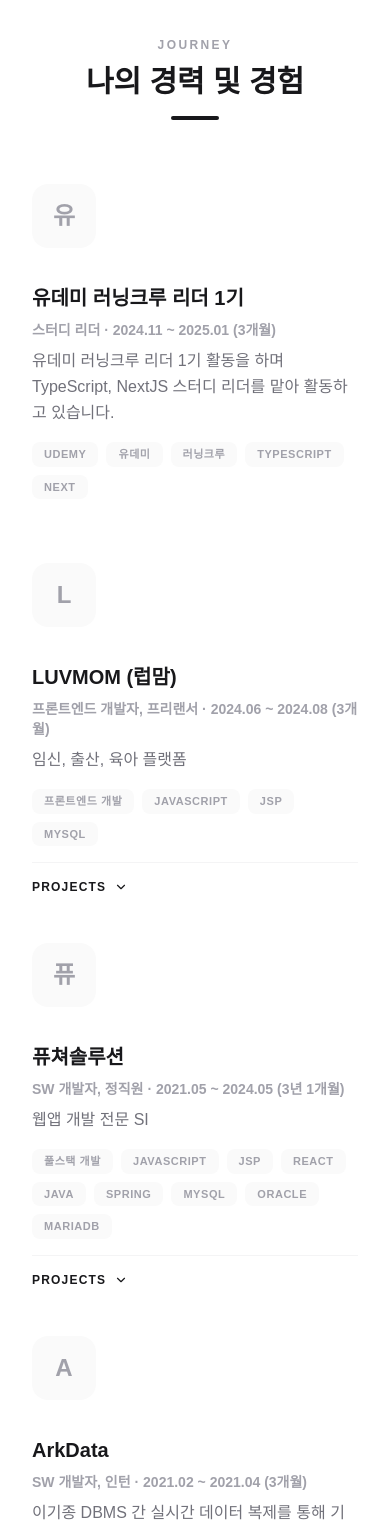
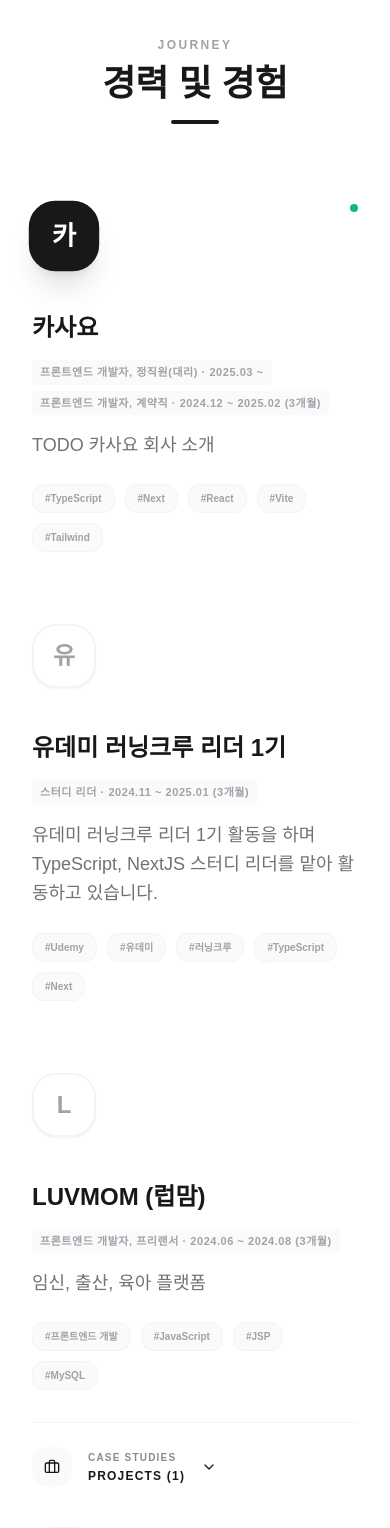
Before and after one commit to HwajinLee3114/lhjin-portfolio, a Next.js app: page /career in a window 390 px wide. Shown: the top 1528 px of the page. Built offline with nearby package versions, Linux system fonts and the light colour scheme; a web font is replaced by a local one.

Commit message:
update career

```diff
--- a/data/career.json
+++ b/data/career.json
@@ -12,9 +12,7 @@
       "JSP",
       "PostgreSQL"
     ],
-    "projects": [
-      "1"
-    ],
+    "projects": ["1"],
     "roles": [
       {
         "role": "SW 개발자, 정직원",
@@ -27,11 +25,7 @@
     "id": "2",
     "company": "ArkData",
     "companyInfo": "이기종 DBMS 간 실시간 데이터 복제를 통해 기업의 데이터 통합과 관리의 자유를 제공하는 솔루션",
-    "tag": [
-      "Oracle",
-      "C",
-      "C#"
-    ],
+    "tag": ["Oracle", "C", "C#"],
     "projects": [],
     "roles": [
       {
@@ -56,16 +50,7 @@
       "Oracle",
       "MariaDB"
     ],
-    "projects": [
-      "2",
-      "3",
-      "4",
-      "5",
-      "6",
-      "7",
-      "8",
-      "9"
-    ],
+    "projects": ["2", "3", "4", "5", "6", "7", "8", "9"],
     "roles": [
       {
         "role": "SW 개발자, 정직원",
@@ -78,15 +63,8 @@
     "id": "4",
     "company": "LUVMOM (럽맘)",
     "companyInfo": "임신, 출산, 육아 플랫폼",
-    "tag": [
-      "프론트엔드 개발",
-      "JavaScript",
-      "JSP",
-      "MySQL"
-    ],
-    "projects": [
-      "10"
-    ],
+    "tag": ["프론트엔드 개발", "JavaScript", "JSP", "MySQL"],
+    "projects": ["10"],
     "roles": [
       {
         "role": "프론트엔드 개발자, 프리랜서",
@@ -99,13 +77,7 @@
     "id": "5",
     "company": "유데미 러닝크루 리더 1기",
     "companyInfo": "유데미 러닝크루 리더 1기 활동을 하며 TypeScript, NextJS 스터디 리더를 맡아 활동하고 있습니다.",
-    "tag": [
-      "Udemy",
-      "유데미",
-      "러닝크루",
-      "TypeScript",
-      "Next"
-    ],
+    "tag": ["Udemy", "유데미", "러닝크루", "TypeScript", "Next"],
     "projects": [],
     "roles": [
       {
@@ -114,5 +86,23 @@
         "periodEnd": "2025-01"
       }
     ]
+  },
+  {
+    "id": "6",
+    "company": "카사요",
+    "companyInfo": "TODO 카사요 회사 소개",
+    "tag": ["TypeScript", "Next", "React", "Vite", "Tailwind"],
+    "projects": [],
+    "roles": [
+      {
+        "role": "프론트엔드 개발자, 정직원(대리)",
+        "periodStart": "2025-03"
+      },
+      {
+        "role": "프론트엔드 개발자, 계약직",
+        "periodStart": "2024-12",
+        "periodEnd": "2025-02"
+      }
+    ]
   }
 ]
--- a/src/app/career/page.tsx
+++ b/src/app/career/page.tsx
@@ -2,7 +2,7 @@
 
 import React, { useEffect, useMemo, useState } from 'react'
 import { motion, AnimatePresence } from 'framer-motion'
-import { ChevronDown } from 'lucide-react'
+import { ChevronDown, Briefcase } from 'lucide-react'
 
 import { career } from '@/data/career'
 import { projects } from '@/data/projects'
@@ -40,13 +40,11 @@ export default function Career() {
       className="flex flex-col items-center min-h-full bg-white dark:bg-[#1a1f24] p-8 md:p-16"
     >
       <div className="w-full max-w-4xl">
-        <header className="mb-16 text-center">
+        <header className="mb-20 text-center">
           <span className="text-zinc-400 text-xs font-black tracking-[0.2em] uppercase">
             Journey
           </span>
-          <h2 className="mt-2 text-3xl font-black text-zinc-900 dark:text-white">
-            나의 경력 및 경험
-          </h2>
+          <h2 className="mt-2 text-4xl font-black text-zinc-900 dark:text-white">경력 및 경험</h2>
           <div className="mt-4 h-1 w-12 bg-zinc-900 dark:bg-white mx-auto rounded-full" />
         </header>
 
@@ -58,69 +56,92 @@ export default function Career() {
                 <div className="flex-1 space-y-4 pt-2">
                   <div className="h-4 w-48 bg-zinc-100 rounded" />
                   <div className="h-3 w-32 bg-zinc-50 rounded" />
-                  <div className="flex gap-2">
-                    <div className="h-6 w-16 bg-zinc-50 rounded-full" />
-                    <div className="h-6 w-16 bg-zinc-50 rounded-full" />
-                  </div>
                 </div>
               </div>
             ))}
           </div>
         ) : (
-          <div className="space-y-12">
+          <div className="relative space-y-10">
+            <div className="absolute left-8 top-10 bottom-10 w-[2px] bg-gradient-to-b from-zinc-200 via-zinc-100 to-transparent dark:from-zinc-700 dark:via-zinc-800 dark:to-transparent hidden md:block" />
+
             {sortedCareer.map((item, idx) => (
               <motion.div
                 key={item.id}
-                initial={{ opacity: 0, y: 20 }}
-                animate={{ opacity: 1, y: 0 }}
+                initial={{ opacity: 0, x: -20 }}
+                animate={{ opacity: 1, x: 0 }}
                 transition={{ delay: idx * 0.1 }}
-                className="group flex flex-col md:flex-row gap-8"
+                className="group relative flex flex-col md:flex-row gap-10"
               >
-                {/* Logo Placeholder */}
-                <div className="w-16 h-16 shrink-0 flex items-center justify-center rounded-2xl bg-zinc-50 dark:bg-zinc-800/50 text-zinc-400 font-black text-2xl group-hover:bg-zinc-900 group-hover:text-white dark:group-hover:bg-white dark:group-hover:text-zinc-900 transition-all duration-300">
-                  {item.company.charAt(0)}
+                <div className="relative z-10 shrink-0">
+                  <div
+                    className={cn(
+                      'w-16 h-16 flex items-center justify-center rounded-3xl border-2 transition-all duration-500 shadow-sm overflow-hidden font-black text-2xl',
+                      idx === 0
+                        ? 'bg-zinc-900 border-zinc-900 text-white dark:bg-white dark:border-white dark:text-zinc-900 shadow-xl scale-110'
+                        : 'bg-white dark:bg-zinc-900 border-zinc-100 dark:border-zinc-800 text-zinc-400 dark:text-zinc-500 group-hover:border-zinc-900 dark:group-hover:border-white group-hover:text-zinc-900 dark:group-hover:text-white',
+                    )}
+                  >
+                    <span className="group-hover:scale-110 transition-transform duration-500">
+                      {item.company.charAt(0)}
+                    </span>
+                  </div>
+                  {idx === 0 && (
+                    <span className="absolute -top-1 -right-1 flex h-4 w-4">
+                      <span className="animate-ping absolute inline-flex h-full w-full rounded-full bg-emerald-400 opacity-75"></span>
+                      <span className="relative inline-flex rounded-full h-4 w-4 bg-emerald-500 scale-50"></span>
+                    </span>
+                  )}
                 </div>
 
                 <div className="flex-1 pt-1">
-                  <div className="flex flex-col md:flex-row md:items-center justify-between gap-2 mb-2">
-                    <h3 className="text-xl font-black text-zinc-900 dark:text-white">
+                  <div className="flex flex-col md:flex-row md:items-center justify-between gap-4 mb-4">
+                    <h3 className="text-2xl font-black text-zinc-900 dark:text-white">
                       {item.company}
                     </h3>
-                    <div className="flex flex-col items-start md:items-end gap-1 text-sm font-bold text-zinc-400">
+                    <div className="flex flex-col items-start md:items-end gap-1.5">
                       {item.roles.map((role, rIdx) => (
-                        <div key={rIdx}>
+                        <div
+                          key={rIdx}
+                          className="text-[11px] font-black text-zinc-400 dark:text-zinc-500 uppercase tracking-wider bg-zinc-50 dark:bg-zinc-800/30 px-2 py-1 rounded"
+                        >
                           {role.role} · {formatPeriod(role.periodStart, role.periodEnd)}
                         </div>
                       ))}
                     </div>
                   </div>
 
-                  <p className="text-zinc-500 dark:text-zinc-400 mb-4 leading-relaxed font-medium">
+                  <p className="text-zinc-500 dark:text-zinc-400 mb-6 leading-relaxed font-medium text-lg">
                     {item.companyInfo}
                   </p>
 
-                  <div className="flex flex-wrap gap-2 mb-4">
+                  <div className="flex flex-wrap gap-2.5 mb-8">
                     {item.tag.map((tag, tIdx) => (
                       <span
                         key={tIdx}
-                        className="px-3 py-1 rounded-lg bg-zinc-50 dark:bg-zinc-800/50 text-[11px] font-black text-zinc-400 uppercase tracking-wider"
+                        className="px-3 py-1.5 rounded-xl bg-zinc-50 dark:bg-zinc-800/50 text-[10px] font-bold text-zinc-400 dark:text-zinc-500 border border-zinc-100 dark:border-zinc-800 group-hover:border-zinc-200 dark:group-hover:border-zinc-700 transition-colors"
                       >
-                        {tag}
+                        #{tag}
                       </span>
                     ))}
                   </div>
 
                   {item.projectDetails && item.projectDetails.length > 0 && (
-                    <div className="border-t border-zinc-100 dark:border-zinc-800 pt-4">
+                    <div className="border-t border-zinc-100 dark:border-zinc-800 pt-6">
                       <button
                         onClick={() => toggleItem(item.id)}
-                        className="flex items-center gap-2 text-xs font-black text-zinc-900 dark:text-white hover:opacity-70 transition-opacity uppercase tracking-widest"
+                        className="group/btn flex items-center gap-4 text-xs font-black text-zinc-900 dark:text-white hover:opacity-70 transition-all uppercase tracking-widest"
                       >
-                        Projects
+                        <div className="flex items-center justify-center w-10 h-10 rounded-2xl bg-zinc-50 dark:bg-zinc-800 group-hover/btn:bg-zinc-900 group-hover/btn:text-white dark:group-hover/btn:bg-white dark:group-hover/btn:text-zinc-900 transition-all duration-300">
+                          <Briefcase size={16} />
+                        </div>
+                        <span className="flex flex-col items-start gap-0.5">
+                          <span className="opacity-50 text-[10px]">Case Studies</span>
+                          <span>Projects ({item.projectDetails.length})</span>
+                        </span>
                         <ChevronDown
-                          size={14}
+                          size={16}
                           className={cn(
-                            'transition-transform duration-300',
+                            'ml-auto transition-transform duration-500 ease-in-out',
                             openItems[item.id] && 'rotate-180',
                           )}
                         />
@@ -134,26 +155,29 @@ export default function Career() {
                             exit={{ height: 0, opacity: 0 }}
                             className="overflow-hidden"
                           >
-                            <div className="mt-4 space-y-4 pb-4">
+                            <div className="mt-8 space-y-6 pb-4">
                               {item.projectDetails.map(
-                                (pj) =>
+                                (pj, pIdx) =>
                                   pj && (
-                                    <div
+                                    <motion.div
                                       key={pj.id}
-                                      className="p-5 rounded-2xl bg-zinc-50/50 dark:bg-zinc-800/30 border border-zinc-100 dark:border-zinc-800"
+                                      initial={{ x: -10, opacity: 0 }}
+                                      animate={{ x: 0, opacity: 1 }}
+                                      transition={{ delay: pIdx * 0.05 }}
+                                      className="relative p-8 rounded-[2.5rem] bg-zinc-50/50 dark:bg-zinc-800/20 border border-zinc-100 dark:border-zinc-800 hover:border-zinc-200 dark:hover:border-zinc-700 transition-all group/pj"
                                     >
-                                      <div className="flex justify-between items-start gap-4 mb-2">
-                                        <h4 className="text-sm font-black text-zinc-900 dark:text-white">
+                                      <div className="flex justify-between items-start gap-4 mb-4">
+                                        <h4 className="text-lg font-black text-zinc-900 dark:text-white group-hover/pj:text-zinc-900 transition-colors">
                                           {pj.title}
                                         </h4>
-                                        <span className="text-[10px] font-black text-zinc-400">
+                                        <span className="text-[10px] font-black text-zinc-400 bg-white dark:bg-zinc-900 px-3 py-1.5 rounded-full shadow-sm border border-zinc-100 dark:border-zinc-800">
                                           {formatPeriod(pj.periodStart, pj.periodEnd)}
                                         </span>
                                       </div>
-                                      <p className="text-xs text-zinc-500 dark:text-zinc-400 leading-relaxed font-medium">
+                                      <p className="text-base text-zinc-500 dark:text-zinc-400 leading-relaxed font-medium">
                                         {pj.description}
                                       </p>
-                                    </div>
+                                    </motion.div>
                                   ),
                               )}
                             </div>
```
